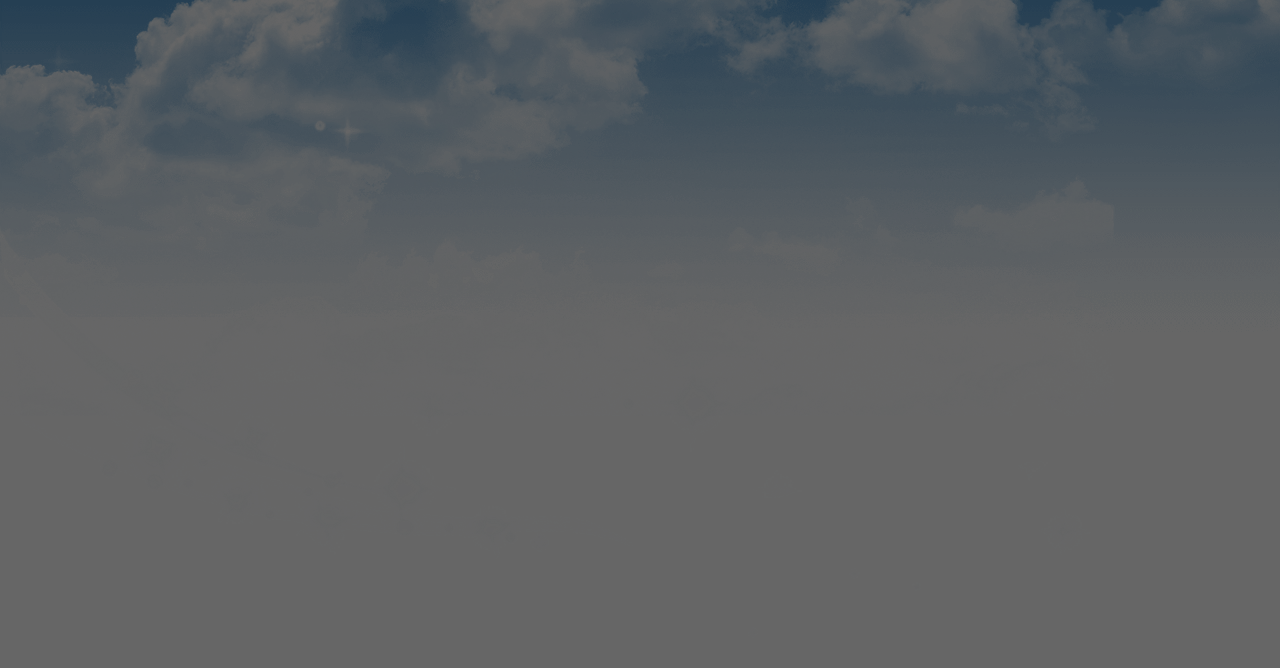
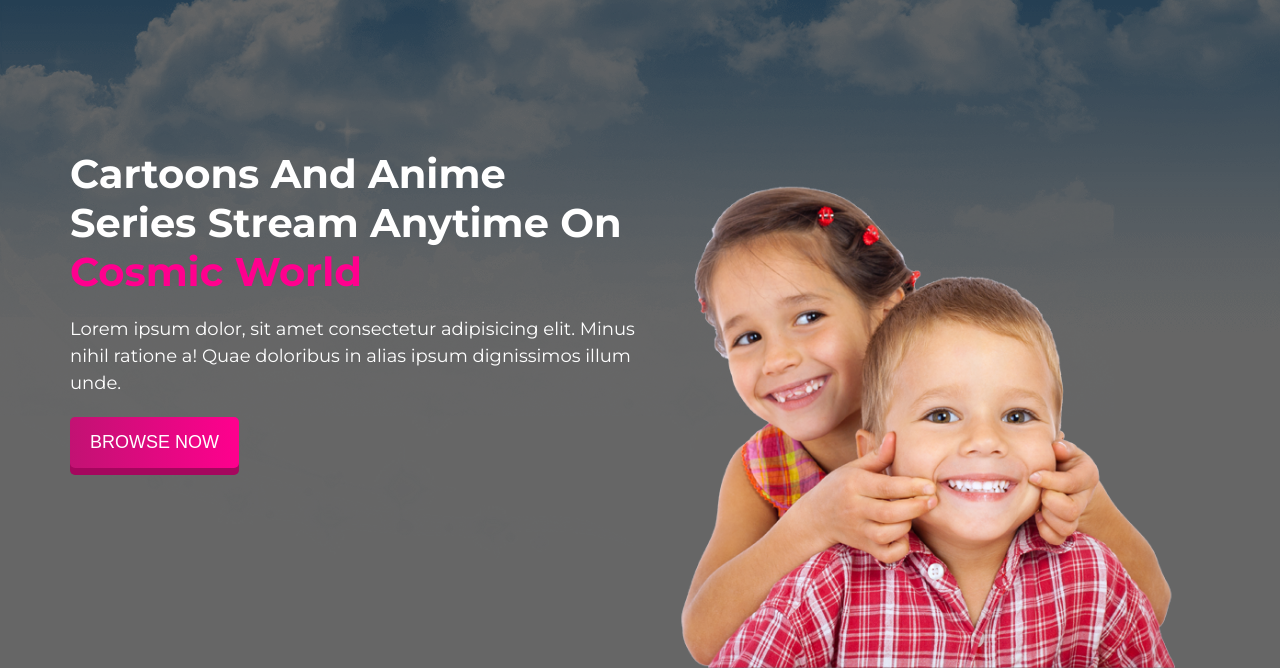
Before and after one commit to themarjanz/cosmic_world, a plain HTML site: page index.html in a window 1280 px wide. Shown: the part 132-800 px from the top of the page. Drawn offline with Linux system fonts and the light colour scheme.

Commit message:
third commit

```diff
--- a/index.html
+++ b/index.html
@@ -25,7 +25,31 @@
 
             </ul>
         </nav>
+
+        <section class="container">
+            <div class="banner">
+                <div class="banner-left">
+                    <h1>Cartoons And Anime Series Stream Anytime On <span class="highlight">Cosmic World</span></h1>
+                    <p>Lorem ipsum dolor, sit amet consectetur adipisicing elit. Minus nihil ratione a! Quae doloribus
+                        in alias ipsum dignissimos illum unde.</p>
+                    <button class="primary-button">Browse Now</button>
+                </div>
+                <div class="banner-right">
+                    <img src="images/banner.png" alt="">
+                </div>
+            </div>
+        </section>
+
     </header>
+
+    <main>
+        <section id="feature">
+
+        </section>
+    </main>
+
+
+
 </body>
 
 </html>
--- a/style.css
+++ b/style.css
@@ -17,8 +17,33 @@ body {
     padding: 0 30px;
 }
 
+.highlight {
+    color: #FF008E;
+}
+
+.primary-button {
+    outline: 0;
+    border: 0;
+    padding: 15px 20px;
+    background-image: linear-gradient(90deg, #c21273, #FF008E);
+    color: #fff;
+    font-size: 18px;
+    text-transform: uppercase;
+    border-radius: 5px;
+    cursor: pointer;
+    box-shadow: 0 7px 0 #a5075e;
+    position: relative;
+    top: 0;
+    transition: .4s;
+}
+
+.primary-button:active {
+    top: 5px;
+    box-shadow: 0 2px 0 #a5075e;
+}
+
 header {
-    height: 100vh;
+    /* height: 100vh; */
     background-image: url(images/cloud.png);
     background-repeat: no-repeat;
     background-size: cover;
@@ -50,3 +75,42 @@ nav {
     font-weight: 600;
     padding: 15px 10px;
 }
+
+/* bannner */
+.banner {
+    height: calc(100vh - 80px);
+    /* display: flex;
+    justify-content: space-between; */
+    display: grid;
+    grid-template-columns: 1fr 1fr;
+}
+
+.banner-left {
+    display: flex;
+    flex-direction: column;
+    justify-content: center;
+    align-items: flex-start;
+
+}
+
+.banner-left h1 {
+    font-size: 40px;
+    color: #ffff;
+}
+
+.banner-left p {
+    color: #fff;
+    font-size: 18px;
+    line-height: 1.5;
+    margin: 20px 0;
+}
+
+.banner-right {
+    display: flex;
+    justify-content: center;
+    align-items: flex-end;
+}
+
+.banner-right img {
+    width: 100%;
+}
```
